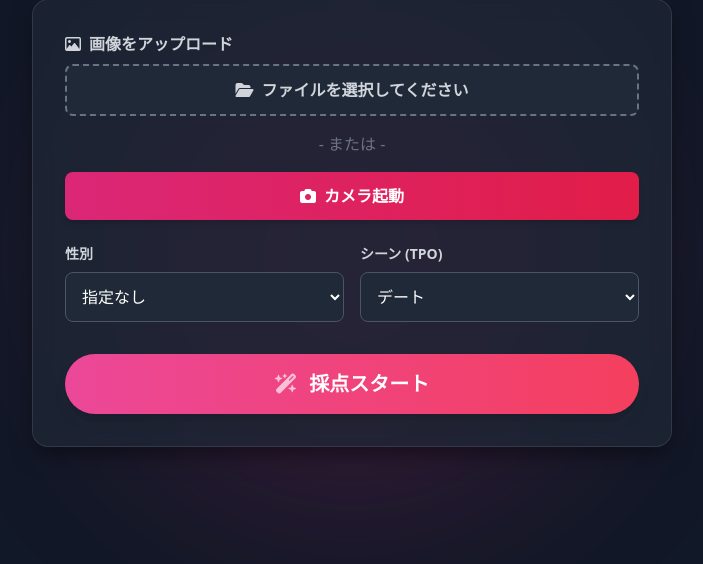
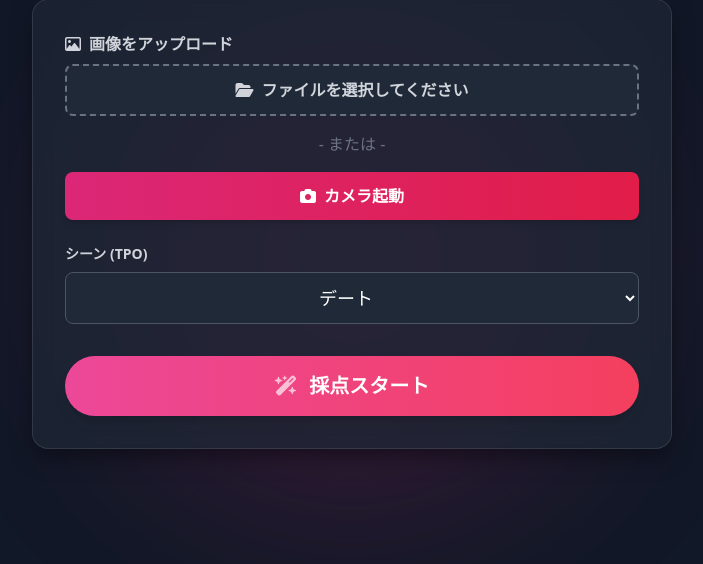
Before and after one commit to kado0314/PBLhome, a Flask app: page /scoring/ in a window 1280 px wide. Shown: the part 145-709 px from the top of the page, without its empty margins (288-991 px from the left). Run offline with Flask 3, Linux system fonts and the light colour scheme; some libraries are stand-ins or nearby versions.

Commit message:
Update saiten.html

```diff
--- a/scoring/templates/saiten.html
+++ b/scoring/templates/saiten.html
@@ -69,23 +69,13 @@
 
             <img id="imagePreview" src="" class="w-full rounded-lg hidden mb-8 border-2 border-pink-500/50 shadow-xl">
 
-            <div class="grid grid-cols-2 gap-4 mb-8">
-                <div>
-                    <label for="user_gender" class="block text-gray-300 text-sm font-bold mb-2">性別</label>
-                    <select name="user_gender" id="user_gender" class="bg-gray-800 border border-gray-600 text-white rounded-lg p-3 w-full focus:border-pink-500 outline-none transition-colors">
-                        <option value="neutral" {% if selected_gender == 'neutral' %}selected{% endif %}>指定なし</option>
-                        <option value="male" {% if selected_gender == 'male' %}selected{% endif %}>男性</option>
-                        <option value="female" {% if selected_gender == 'female' %}selected{% endif %}>女性</option>
-                    </select>
-                </div>
-                <div>
-                    <label for="intended_scene" class="block text-gray-300 text-sm font-bold mb-2">シーン (TPO)</label>
-                    <select name="intended_scene" id="intended_scene" class="bg-gray-800 border border-gray-600 text-white rounded-lg p-3 w-full focus:border-pink-500 outline-none transition-colors">
-                        <option value="date" {% if selected_scene == 'date' %}selected{% endif %}>デート</option>
-                        <option value="work" {% if selected_scene == 'work' %}selected{% endif %}>仕事</option>
-                        <option value="friends" {% if selected_scene == 'friends' %}selected{% endif %}>友達と遊ぶ</option>
-                    </select>
-                </div>
+            <div class="mb-8">
+                <label for="intended_scene" class="block text-gray-300 text-sm font-bold mb-2">シーン (TPO)</label>
+                <select name="intended_scene" id="intended_scene" class="bg-gray-800 border border-gray-600 text-white rounded-lg p-3 w-full focus:border-pink-500 outline-none transition-colors text-center text-lg">
+                    <option value="date" {% if selected_scene == 'date' %}selected{% endif %}>デート</option>
+                    <option value="work" {% if selected_scene == 'work' %}selected{% endif %}>仕事</option>
+                    <option value="friends" {% if selected_scene == 'friends' %}selected{% endif %}>友達と遊ぶ</option>
+                </select>
             </div>
 
             <button type="submit" id="submitBtn" class="w-full py-4 text-xl bg-gradient-to-r from-pink-500 to-rose-500 hover:from-pink-400 hover:to-rose-400 text-white font-extrabold rounded-full shadow-lg hover:shadow-pink-500/50 transition-all transform hover:scale-[1.02] relative overflow-hidden group">
@@ -97,6 +87,10 @@
         </form>
 
         {% if uploaded_image_data %}
+        <div class="target fade-in w-full mt-8">
+            <h3 class="text-xl font-bold mb-4 text-white"><i class="fa-solid fa-crosshairs mr-2 text-pink-400"></i>採点対象</h3>
+            <img src="{{ uploaded_image_data }}" class="w-full rounded-lg border-2 border-pink-500 shadow-lg">
+        </div>
         {% endif %}
 
         {% if score is not none %}
@@ -106,7 +100,24 @@
                 <span class="score block text-7xl font-black text-transparent bg-clip-text bg-gradient-to-r from-pink-400 to-rose-300 my-4 drop-shadow-sm">{{ score }}<span class="text-4xl ml-1 text-pink-300">点</span></span>
                 <p class="text-xl mt-2 font-light text-gray-200">{{ recommendation }}</p>
             </div>
+
+            <div class="res-body flex flex-col md:flex-row gap-6 mt-8">
+                <div class="rating flex-1">
+                    <h4 class="text-lg font-bold mb-3 text-pink-300">AIからのフィードバック</h4>
+                    <ul class="space-y-2">
+                        {% for f in feedback %}
+                            <li class="bg-white/5 p-3 rounded border-l-4 border-pink-500"><i class="fa-solid fa-check mr-2 text-green-400"></i>{{ f }}</li>
+                        {% endfor %}
+                    </ul>
+                </div>
+
+                {% if radar_chart_data %}
+                <div class="chart flex-1 flex justify-center items-center bg-white/5 rounded-lg p-4">
+                    <img src="{{ radar_chart_data }}" alt="レーダーチャート" class="max-w-full h-auto">
+                </div>
+                {% endif %}
             </div>
+        </div>
         {% endif %}
     </div>
 
```
